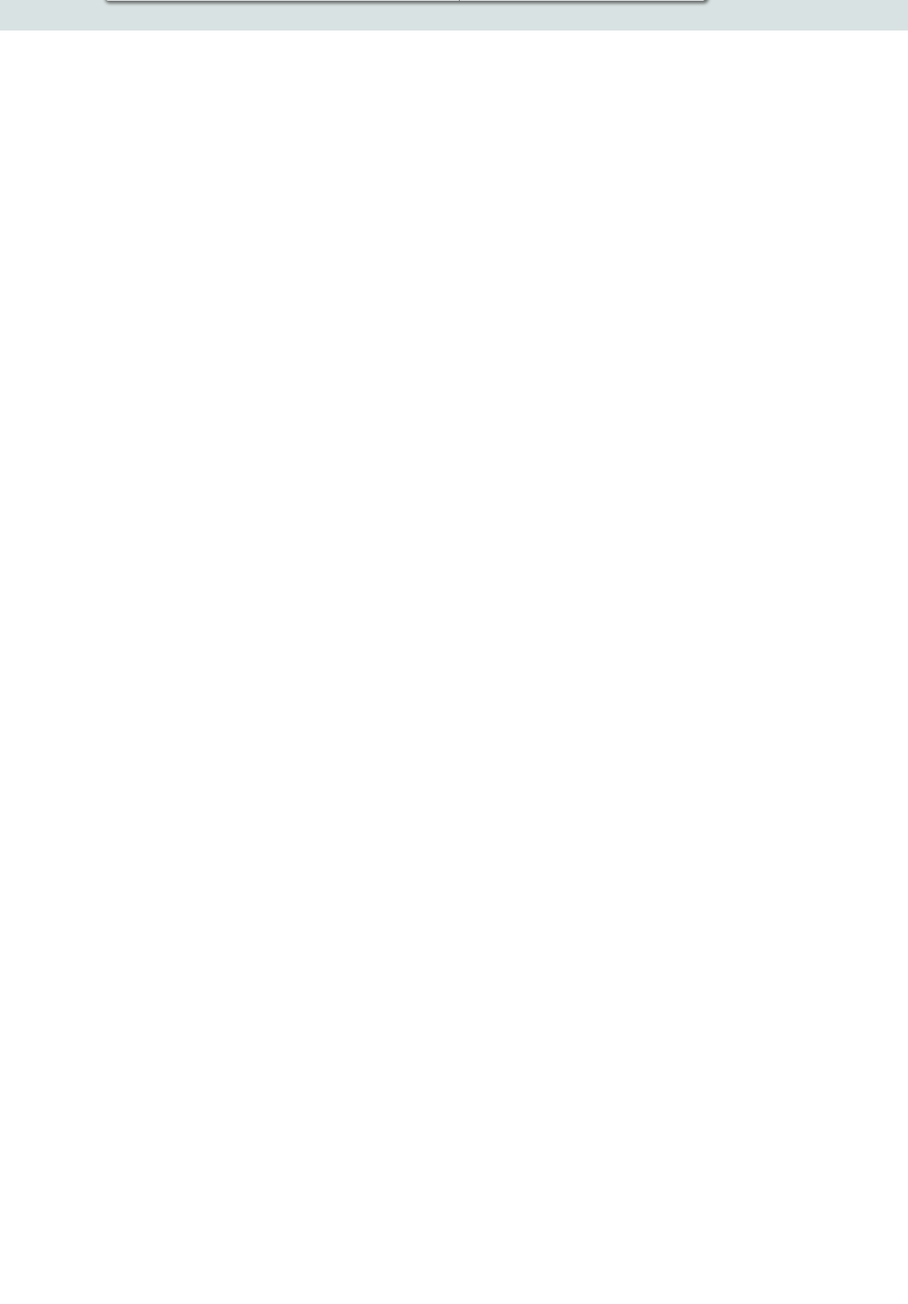
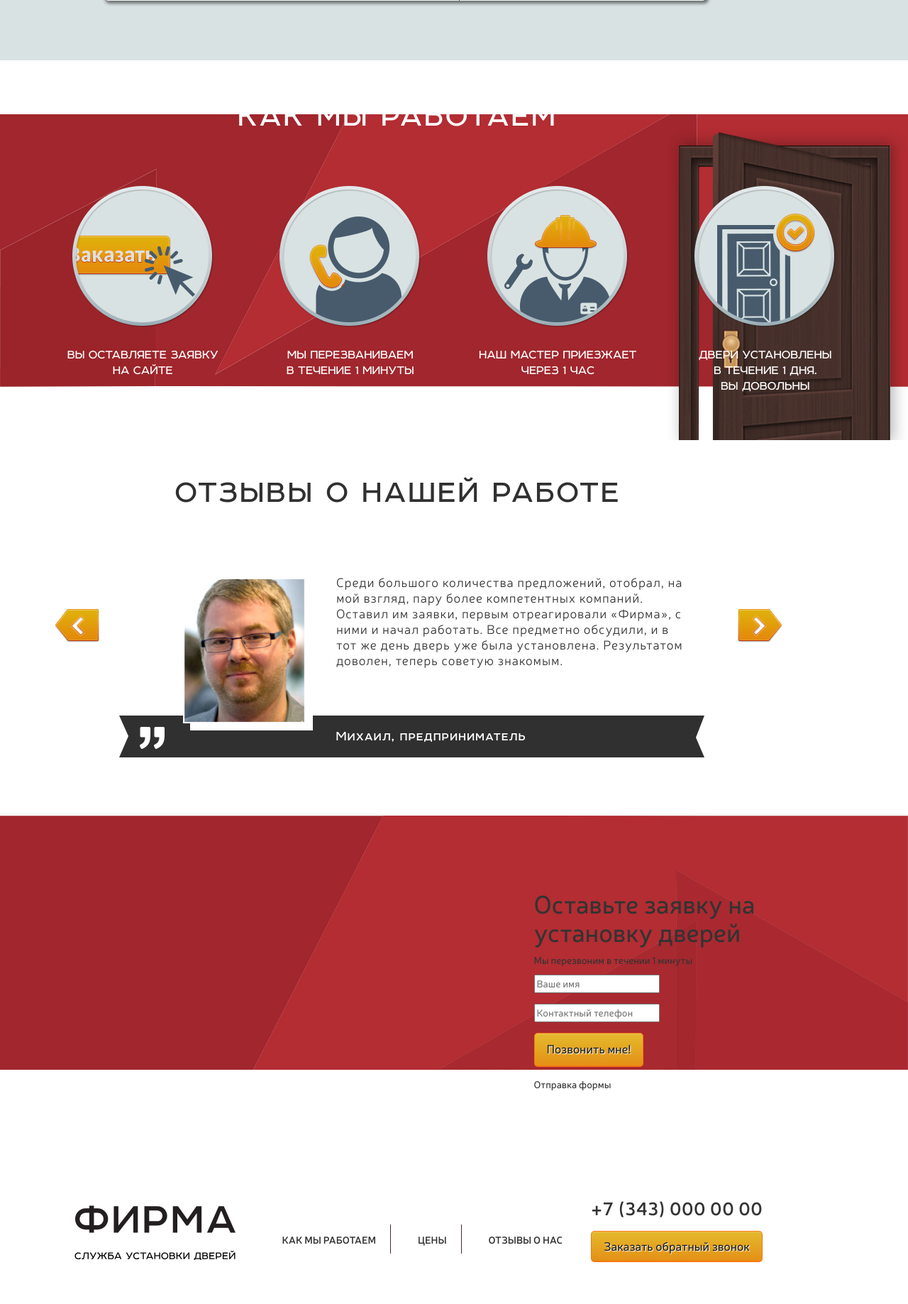
Before and after one commit to miskovaleksey/doors, a PHP site: page / in a window 1280 px wide. Shown: the part 4197-6034 px from the top of the page at 71% size. Before the commit the page ends 4240 px from the top, so only its background shows below. Run offline with PHP 8.4, Linux system fonts and the light colour scheme; some libraries are stand-ins or nearby versions.

Commit message:
added work footer

```diff
--- a/css/index.css
+++ b/css/index.css
@@ -184,6 +184,7 @@
 body .hero {
   background-color: #b32d33;
   background: url(../image/hero-bg.svg) no-repeat 50% 0%;
+  background-size: 100% 100%;
   padding-bottom: 47px;
 }
 body .hero .image img{
@@ -384,6 +385,7 @@
 body .price.gray {
   background-color: #d9e2e2;
   padding-top:45px;
+  padding-bottom: 84px;
 }
 body .price h1{
   font-family: 'Room', sans-serif;
@@ -448,3 +450,195 @@
 body .price.gray a.button {
   margin-top: 72px;
 }
+/*=============================*/
+
+/*Work Block*/
+/*=============================*/
+body .work {
+  background: url('../image/work-element-bg.png') no-repeat 100% 134%, url('../image/work-bg.svg') no-repeat 50% 0;
+  background-size: auto auto, 100% 100%;
+  padding-top: 55px;
+  padding-bottom: 65px;
+}
+body .work h1 {
+  font-family: 'Room', sans-serif;
+  font-size: 45px;
+  margin: 0;
+  margin: 0 0 0px 70px;
+  text-transform: uppercase;
+  letter-spacing: 3px;
+  color: #fff;
+}
+body .work  .wrapper-work-egg {
+  margin-top: 72px;
+  text-align: center;
+}
+body .work  .wrapper-work-egg .image {
+  margin-bottom: 28px;
+}
+body .work  .wrapper-work-egg .desc {
+  font-family: 'Room', sans-serif;
+  font-weight: 400;
+  font-size: 18px;
+  text-transform: uppercase;
+  color: #fff;
+  line-height: 22px;
+}
+/*=============================*/
+/*Reviews Block*/
+/*=============================*/
+body .reviews {
+  padding-top: 50px;
+  padding-bottom: 82px;
+}
+body .reviews h1 {
+  font-family: 'Room', sans-serif;
+  font-size: 45px;
+  margin: 0;
+  margin: 0 0 0px 79px;
+  text-transform: uppercase;
+  letter-spacing: 3px;
+  color: #303030;
+}
+body .reviews .carusel {
+  position: relative;
+  margin-top: 80px;
+}
+body .reviews .carusel .links a {
+  position: absolute;
+  top: 59px;
+  display: inline-block;
+  width: 66px;
+  height: 51px;
+}
+body .reviews .carusel .links .left {
+  left: -76px;
+  background: url('../image/carusel-arrow-left.png') no-repeat 0 0;
+}
+body .reviews .carusel .links .right {
+  right: -76px;
+  background: url('../image/carusel-arrow-right.png') no-repeat 0 0;
+}
+body .reviews .carusel .viewport {
+  overflow: hidden;
+  width: 825px;
+}
+body .reviews .carusel .viewport .wrapper {
+  font-size: 0;
+  width:2475px;
+}
+body .reviews .carusel .viewport .wrapper .item {
+  display: inline-block;
+  font-size: 16px;
+  padding-top: 15px;
+}
+body .reviews .carusel .viewport .wrapper .item .image {
+  display: inline-block;
+  width: 173px;
+  height: 205px;
+  margin-left: 90px;
+  vertical-align: top;
+  box-shadow: 10px 10px 0px 0px #fff;
+}
+body .reviews .carusel .viewport .wrapper .item .image img {
+  max-width: 100%;
+}
+body .reviews .carusel .viewport .wrapper .item .desc {
+  display: inline-block;
+  margin-left: 40px;
+  margin-top: -5px;
+  vertical-align: top;
+  width: 60%;
+}
+body .reviews .carusel .viewport .wrapper .item .desc p {
+  font-size: 18px;
+  font-weight: 200;
+  letter-spacing: 0.9px;
+  line-height: 22px;
+}
+body .reviews .carusel .viewport .wrapper .item .autor{
+  margin-top: -11px;
+  padding: 15px 15px 15px 306px;
+  background: url('../image/carusel-autor-bg.png') no-repeat 0 0;
+  height: 59px;
+  color: #fff;
+  font-size: 20px;
+  font-family: 'Room', sans-serif;
+  letter-spacing: 1px;
+}
+/*=============================*/
+/*Block maps*/
+/*=============================*/
+body .block-map {
+ background: url('../image/map-bg.svg') no-repeat 50% 0%;
+ background-size: 100% auto;
+ padding-top: 85px;
+ padding-bottom: 90px;
+}
+body .block-map #map{
+  height: 328px;
+  border:;
+}
+/*=============================*/
+/*footer*/
+/*=============================*/
+body footer{
+  height: 160px;
+  line-height: 160px;
+}
+body footer .image {
+  display: inline-block;
+  width: 100%;
+}
+body footer .image img{
+  display: inline-block;
+  margin-top: 5px;
+  margin-left: 35px;
+  max-width: 100%;
+}
+body footer nav{
+  line-height: normal;
+  display: block;
+  width: 100%;
+  margin-top: 73px;
+}
+body footer nav a{
+  list-style: none;
+  font-weight: 600;
+  text-transform: uppercase;
+  display: inline-block;
+  border-right: 1px solid #452b2b;
+  padding-right: 20px;
+  margin-left: 35px;
+  padding-top: 12px;
+  padding-bottom: 10px;
+  color:#303030;
+}
+body footer nav a:nth-last-child(1){
+  margin-right: 0;
+  border: none;
+}
+body footer nav a:hover, a:focus{
+  color: #e49116;
+  text-decoration: none;
+}
+/*@media (min-width: 768px and max-width: 992px) {
+  body footer nav a{
+    padding-right: 10px !important;
+    margin-left: 10px !important;
+  }
+}*/
+
+body footer .wrapper-contact{
+  line-height: normal;
+  display: inline-block;
+  font-weight: 600;
+  margin-top: 33px;
+  margin-left: -17px;
+}
+body footer .wrapper-contact .phone{
+  font-size: 25.7px;
+  margin-bottom: 16px;
+  letter-spacing: 0.6px;
+}
+/*=============================*/
--- a/index.html
+++ b/index.html
@@ -22,6 +22,7 @@
     <!-- My script  -->
     <script type="text/javascript" src="./javascript/pixel-perfect.js"></script>
     <script type="text/javascript" src="./javascript/cookie.js"></script>
+    <script type="text/javascript" src="./javascript/carousel.js"></script>
     <script type="text/javascript" src="./javascript/doors.js"></script>
 
   </head>
@@ -430,5 +431,195 @@
     </div>
   </section>
 
+  <section class="work" id="section-work">
+    <div class="container">
+
+      <div class="col-md-offset-2 col-md-8"><h1>Как мы работаем</h1></div>
+
+      <div class="col-xs-3 wrapper-work-egg">
+          <div class="image">
+              <img src="./image/work-egg-01.png">
+          </div>
+          <div class="desc">Вы оставляете заявку<br /> на сайте</div>
+      </div>
+      <div class="col-xs-3 wrapper-work-egg">
+          <div class="image">
+              <img src="./image/work-egg-02.png">
+          </div>
+          <div class="desc">Мы перезваниваем<br /> в течение 1 минуты</div>
+      </div>
+      <div class="col-xs-3 wrapper-work-egg">
+          <div class="image">
+              <img src="./image/work-egg-03.png">
+          </div>
+          <div class="desc">Наш мастер приезжает<br /> через 1 час</div>
+      </div>
+      <div class="col-xs-3 wrapper-work-egg">
+          <div class="image">
+              <img src="./image/work-egg-04.png">
+          </div>
+          <div class="desc">Двери установлены<br />в течение 1 дня.<br />
+Вы довольны</div>
+      </div>
+    </div>
+  </section>
+
+  <section class="reviews" id="section-reviews">
+    <div class="container">
+
+      <div class="col-md-offset-1 col-md-9">
+        <h1>Отзывы о нашей работе</h1>
+      </div>
+      <div class="col-xs-9 col-xs-offset-1 carusel">
+        <div class="links">
+          <a href="#" class="arrow left"></a>
+        </div>
+
+        <div class="viewport">
+          <div class="wrapper">
+            <div class="item">
+              <div class="image">
+                <img src="./image/reviews-01.jpg">
+              </div>
+              <div class="desc">
+                <p>Среди большого количества предложений, отобрал, на мой взгляд, пару более компетентных компаний. Оставил им заявки, первым отреагировали «Фирма», с ними и начал работать. Все предметно обсудили, и в тот же день дверь уже была установлена. Результатом доволен, теперь советую знакомым.</p>
+              </div>
+              <div class="autor">Михаил, предприниматель</div>
+            </div>
+            <div class="item">
+              <div class="image">
+                <img src="./image/reviews-01.jpg">
+              </div>
+              <div class="desc">
+                <p>Среди большого количества предложений, отобрал, на мой взгляд, пару более компетентных компаний. Оставил им заявки, первым отреагировали «Фирма», с ними и начал работать. Все предметно обсудили, и в тот же день дверь уже была установлена. Результатом доволен, теперь советую знакомым.</p>
+              </div>
+              <div class="autor">Михаил, предприниматель</div>
+            </div>
+            <div class="item">
+              <div class="image">
+                <img src="./image/reviews-01.jpg">
+              </div>
+              <div class="desc">
+                <p>Среди большого количества предложений, отобрал, на мой взгляд, пару более компетентных компаний. Оставил им заявки, первым отреагировали «Фирма», с ними и начал работать. Все предметно обсудили, и в тот же день дверь уже была установлена. Результатом доволен, теперь советую знакомым.</p>
+              </div>
+              <div class="autor">Михаил, предприниматель</div>
+            </div>
+          </div>
+        </div>
+
+        <div class="links">
+          <a href="#" class="arrow right"></a>
+        </div>
+      </div>
+
+    </div>
+  </section>
+
+  <section class="block-map" id="section-block-map">
+    <div class="container">
+      <div class="col-xs-6">
+          <div id="map"></div>
+      </div>
+      <div class="col-xs-offset-1 col-xs-4">
+                  <div class="form">
+<form action="#"
+      method="post"
+      data-metrika-goal="#">
+<input name="authenticity_token" type="hidden" value="" />
+<input name="order[form]" value="Акция" type="hidden"/>
+
+  <div class="cont">
+    <h1>Оставьте заявку на<br /> установку дверей</h1>
+    <p>Мы перезвоним в течении 1 минуты</p>
+    <div class="fields">
+      <div class="form-group">
+        <input type="text"
+               class="text"
+               name="order[name]"
+               placeholder="Ваше имя"
+               data-required="true"
+               data-name="Имя"
+               />
+        <div class="error"></div>
+      </div>
+      <div class="form-group">
+        <input type="text"
+               class="text"
+               name="order[phone]"
+               placeholder="Контактный телефон"
+               data-required="true"
+               data-name="Телефон"
+              />
+        <div class="error"></div>
+      </div>
+    </div>
+    <div class="buttons form-group">
+      <input type="submit" class="submit button" value="Позвонить мне!" />
+    </div>
+    <div class="clearfix"></div>
+<!--     <div class="note">*Эти данные нужны только для того, чтобы связаться с Вами.</div> -->
+  </div>
+
+  <div class="loader">
+    <div class="spiner"></div>
+    <div>Отправка формы</div>
+  </div>
+  <div class="success">
+    <div class="head">Спасибо,<br /> Ваша заявка отправлена</div>
+    <div class="txt">В ближайшее время мы свяжемся с вами</div>
+  </div>
+</form>
+          </div>
+      </div>
+    </div>
+  </section>
+
+  <footer>
+    <div class="container">
+      <div class="col-xs-3">
+        <div class="image">
+          <img src="./image/logo.svg">
+        </div>
+      </div>
+      <div class="col-xs-5">
+        <nav>
+          <a href="#">Как мы работаем</a>
+          <a href="#">Цены</a>
+          <a href="#">Отзывы о нас</a>
+        </nav>
+      </div>
+      <div class="col-xs-4">
+        <div class="wrapper-contact">
+          <div class="phone">+7 (343) 000 00 00</div>
+          <a href="#"
+           class="button"
+           data-toggle="modal"
+           data-target="#popup-footer">
+            Заказать обратный звонок
+          </a>
+        </div>
+
+        <!-- Modal -->
+        <div class="modal fade" id="popup-footer" tabindex="-1" role="dialog" aria-labelledby="myModalLabel" aria-hidden="true">
+          <div class="modal-dialog">
+            <div class="modal-content">
+              <div class="modal-header">
+                <button type="button" class="close" data-dismiss="modal"><span aria-hidden="true">&times;</span><span class="sr-only">Close</span></button>
+                <h4 class="modal-title" id="myModalLabel">Modal title</h4>
+              </div>
+              <div class="modal-body">
+               forma
+              </div>
+            </div>
+          </div>
+        </div>
+
+      </div>
+    </div>
+  </footer>
+
+
+
+
 </body>
 </html>
```
Also changed, not shown: javascript/carousel.js (added, +56 -0 lines), javascript/doors.js (+26 -39 lines), image/carusel-arrow-left.png (added), image/carusel-arrow-right.png (added), image/carusel-autor-bg.png (added), image/map-bg.svg (added), image/reviews-01.jpg (added), image/work-bg.svg (added), image/work-egg-01.png (added), image/work-egg-02.png (added), image/work-egg-03.png (added), image/work-egg-04.png (added), image/work-element-bg.png (added).
